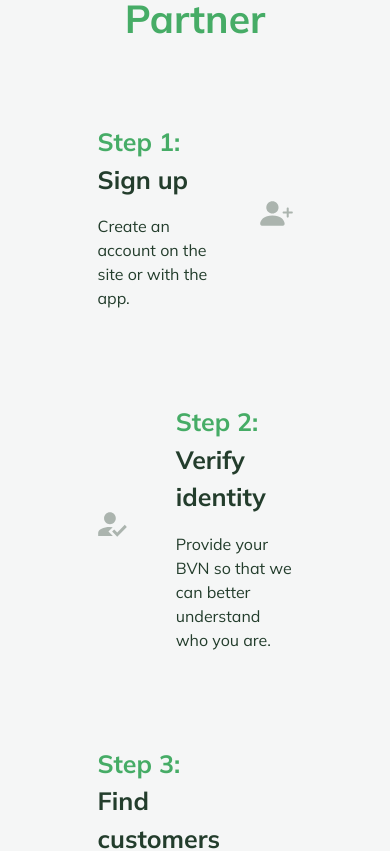
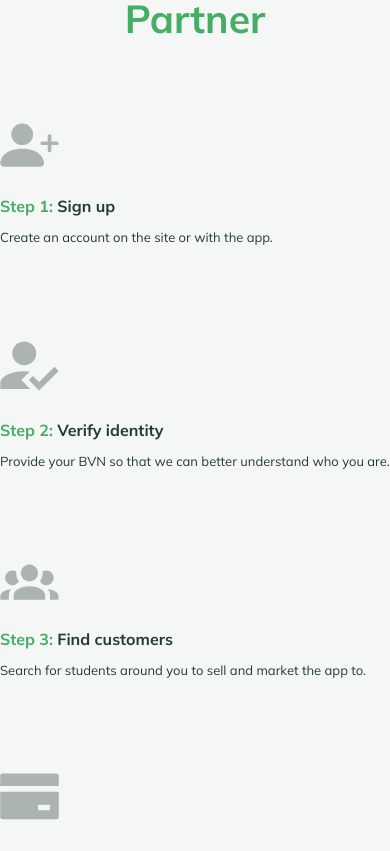
Before and after one commit to kinglighthill/scholarly-website, a Next.js app: page /partners in a window 390 px wide. Shown: the part 800-1651 px from the top of the page. Built offline with nearby package versions, Linux system fonts and the light colour scheme.

Commit message:
Add responsive styles for Step component

```diff
--- a/components/partners/Step.tsx
+++ b/components/partners/Step.tsx
@@ -11,14 +11,20 @@ type StepProps = {
 
 export default function Step({ index, title, description, icon, direction }: StepProps) {
   return (
-    <HStack justify={direction === 'forward' ? 'space-between' : 'start'} w='50%' flexDir={direction === 'forward' ? 'row' : 'row-reverse'}>
-      <VStack spacing={4} align='start' ml={direction === 'reverse' ? '21%' : 0} mr={direction === 'forward' ? '20%' : 0}>
-        <Text fontSize={25} fontWeight='bold'>
+    <HStack w={['full', '85%', '60%', '50%']} wrap={['wrap', 'nowrap']}
+      justify={direction === 'forward' ? 'space-between' : 'start'} align={['start', 'center']}
+      flexDir={['column-reverse', direction === 'forward' ? 'row' : 'row-reverse']}
+    >
+      <VStack spacing={[2.5, 4]} align='start'
+        mr={direction === 'forward' ? [0, '11%', '20%'] : 0}
+        ml={direction === 'reverse' ? [0, '11%', '21%'] : 0}
+      >
+        <Text fontSize={[16, 25]} fontWeight='bold'>
           <Text as='span' color='brand.lime.500'>Step {index}: </Text><Text as='span' color='brand.lime.700'>{title}</Text>
         </Text>
-        <Text color='brand.lime.700'>{description}</Text>
+        <Text color='brand.lime.700' fontSize={[13, 16]}>{description}</Text>
       </VStack>
-      <Box minW='15%'>
+      <Box minW='15%' maxW={['15%', '100%']} ml='0 !important' mb={['13px !important', 0]}>
         <Image src={icon} alt='' />
       </Box>
     </HStack>
```
